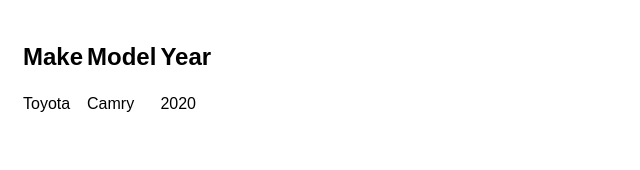
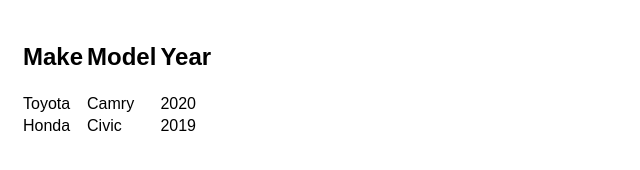
Before and after one commit to Sneazzzy/new, a plain HTML site: page index.html in a window 1280 px wide. Shown: the whole page, without its empty margins (0-640 px from the left). Drawn offline with Linux system fonts and the light colour scheme.

Commit message:
Update index.html

```diff
--- a/index.html
+++ b/index.html
@@ -25,6 +25,12 @@
         <td>Toyota</td>
         <td>Camry</td>
         <td>2020</td>
+
+    </tr>
+    <tr>
+        <td>Honda</td>
+        <td>Civic</td>
+        <td>2019</td>
     </tr>
 </table>
 </body>
```
